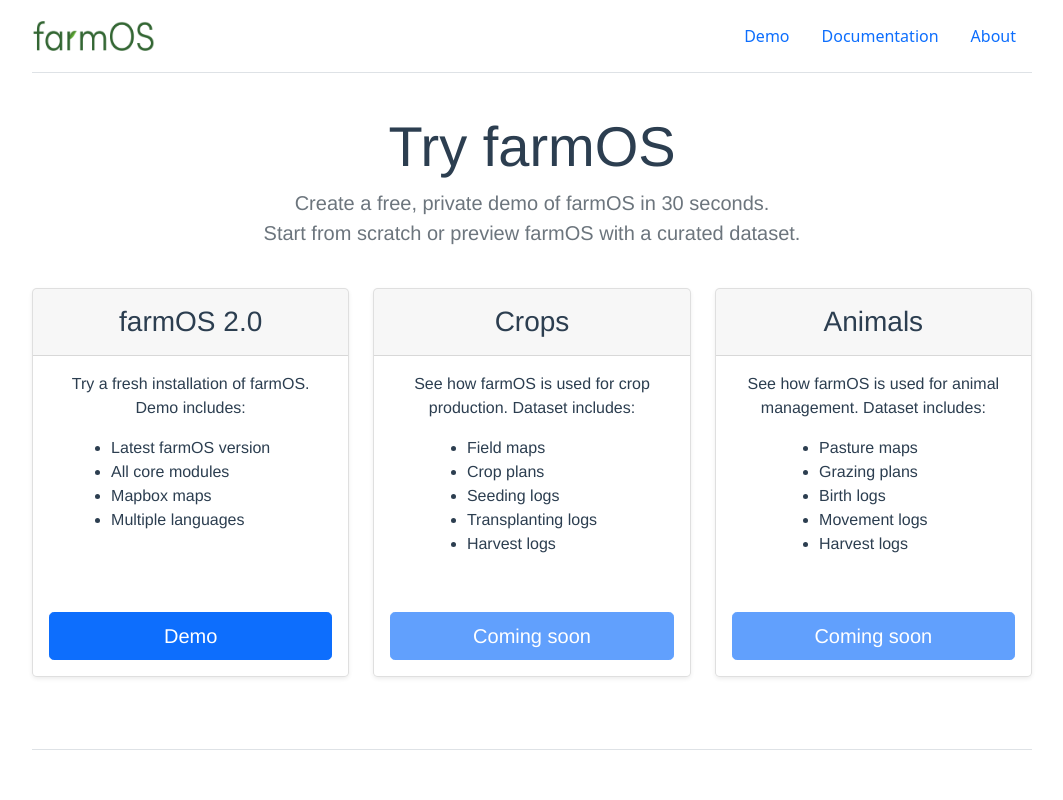
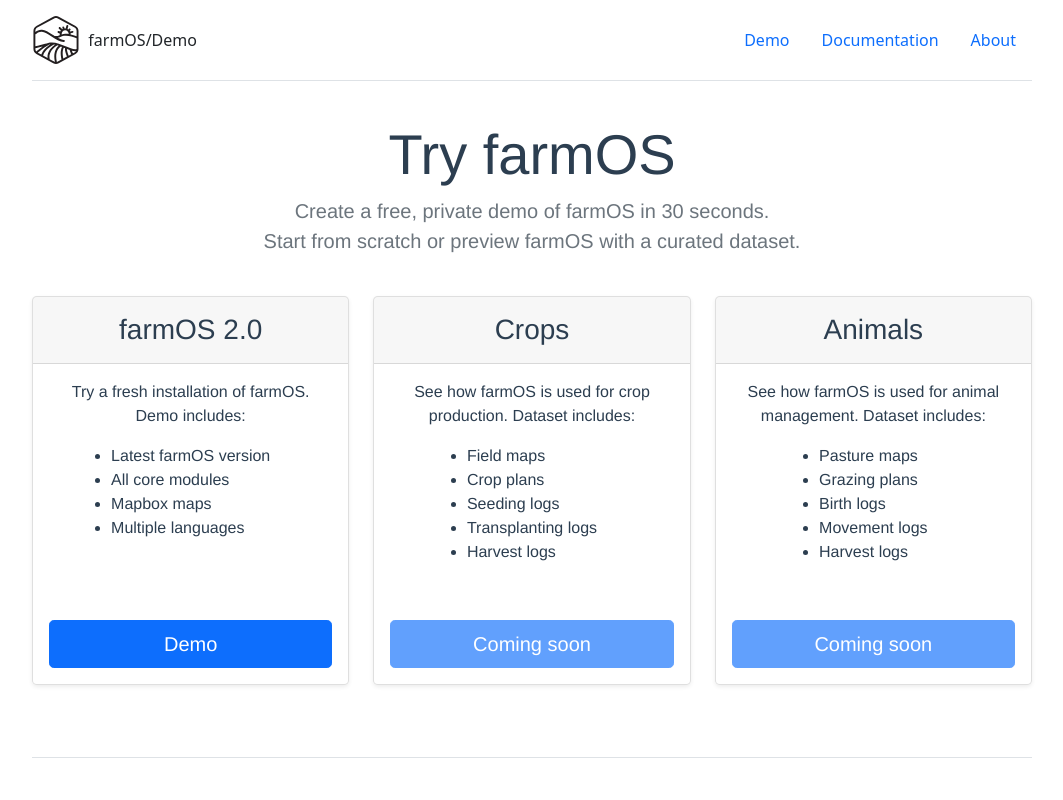
Before and after one commit to paul121/farm-tugboat-demo, a Vue app: page / in a window 1280 px wide. Shown: the top 800 px of the page, without its empty margins (108-1171 px from the left). Built offline with nearby package versions, Linux system fonts and the light colour scheme.

Commit message:
Update main logo.

```diff
--- a/src/App.vue
+++ b/src/App.vue
@@ -2,7 +2,8 @@
   <header>
     <div class="d-flex flex-column flex-md-row align-items-center pb-3 mb-4 border-bottom">
       <a href="/" class="d-flex align-items-center text-dark text-decoration-none">
-        <img class="logo" alt="farmOS logo" src="./assets/farmOS-logo.png">
+        <img class="logo" alt="farmOS logo" :src="require('@/assets/icon/ROLLING_HILLS-AnneDigges.svg')">
+        &nbsp; farmOS/Demo
       </a>
       <nav class="d-inline-flex mt-2 mt-md-0 ms-md-auto">
         <router-link to="/" class="nav-link">Demo</router-link>
@@ -62,7 +63,7 @@
 }
 
 img.logo {
-  height: 30px;
+  height: 3em;
 }
 
 footer h5 a{
```
Also changed, not shown: src/assets/icon/ROLLING_HILLS-AnneDigges.svg (added).
